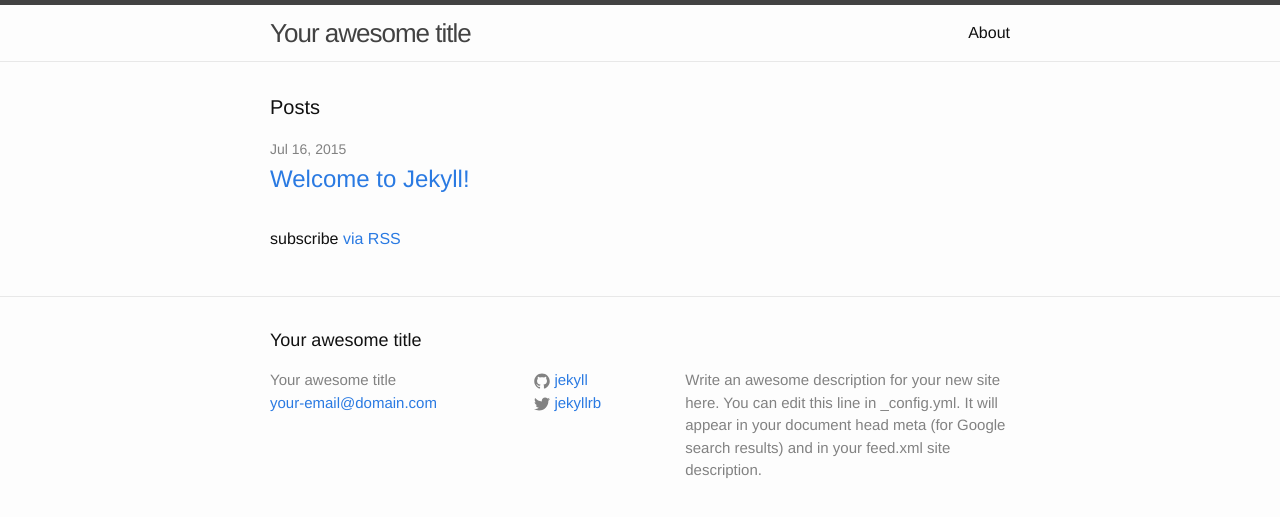
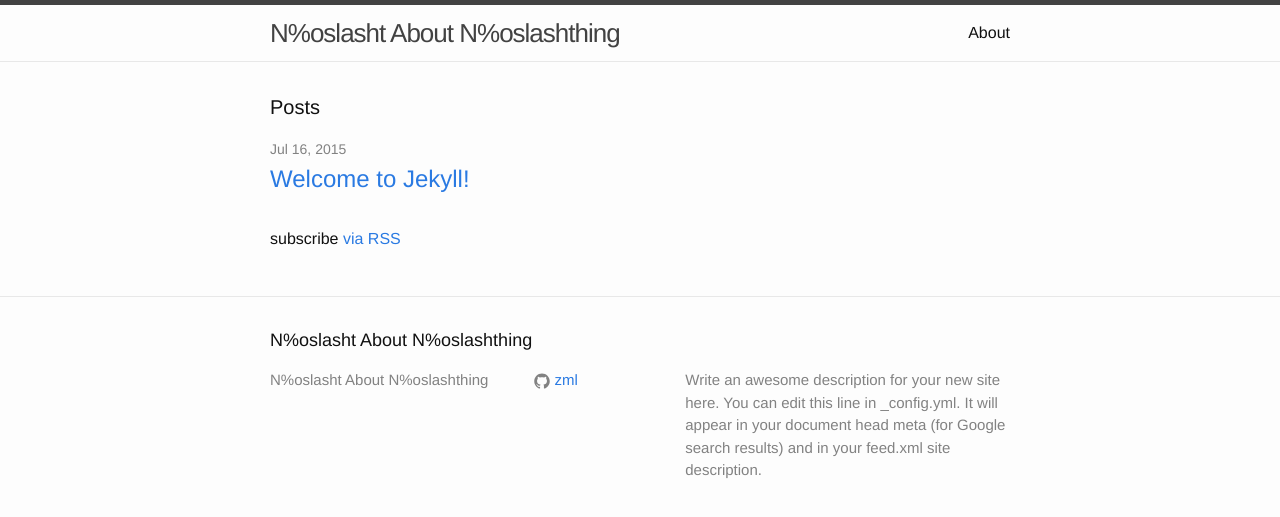
Before and after one commit to zmleitao/zml.github.io, a Jekyll site: the page built from index.html, in a window 1280 px wide. Shown: the top 517 px of the page. Built offline with Jekyll 4.4.1, drawn with Linux system fonts in a browser that asks for light colours.

Commit message:
test name %oslasht

```diff
--- a/_config.yml
+++ b/_config.yml
@@ -1,14 +1,14 @@
 # Site settings
-title: Your awesome title
-email: your-email@domain.com
+title: N%oslasht About N%oslashthing
+#email: jose.miguel.leitao@gmail.com
 description: > # this means to ignore newlines until "baseurl:"
   Write an awesome description for your new site here. You can edit this
   line in _config.yml. It will appear in your document head meta (for
   Google search results) and in your feed.xml site description.
 baseurl: "" # the subpath of your site, e.g. /blog/
-url: "http://yourdomain.com" # the base hostname & protocol for your site
-twitter_username: jekyllrb
-github_username:  jekyll
+url: "http://notaboutnothing.com" # the base hostname & protocol for your site
+#twitter_username: jekyllrb
+github_username:  zml
 
 # Build settings
 markdown: kramdown
```
